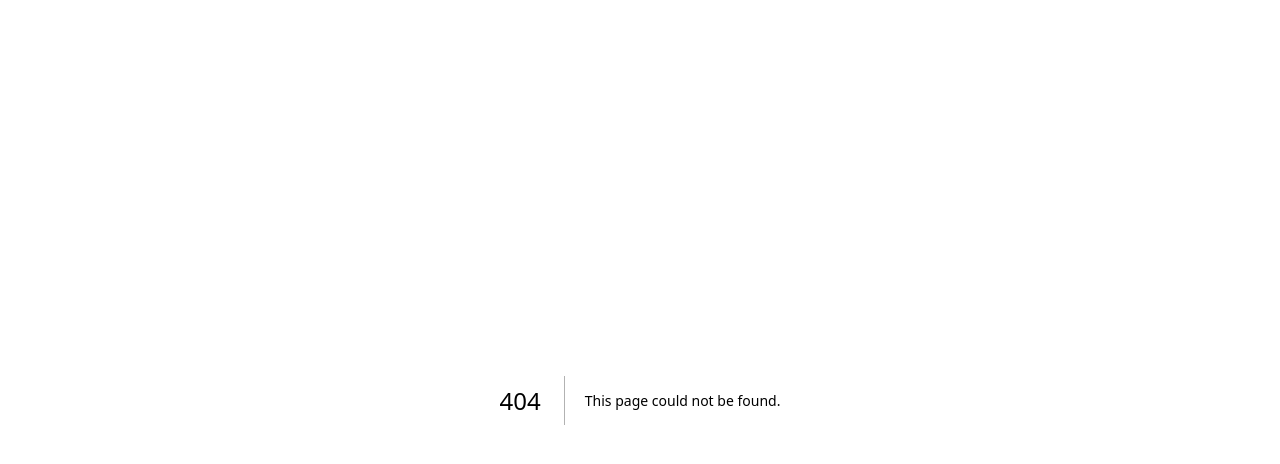
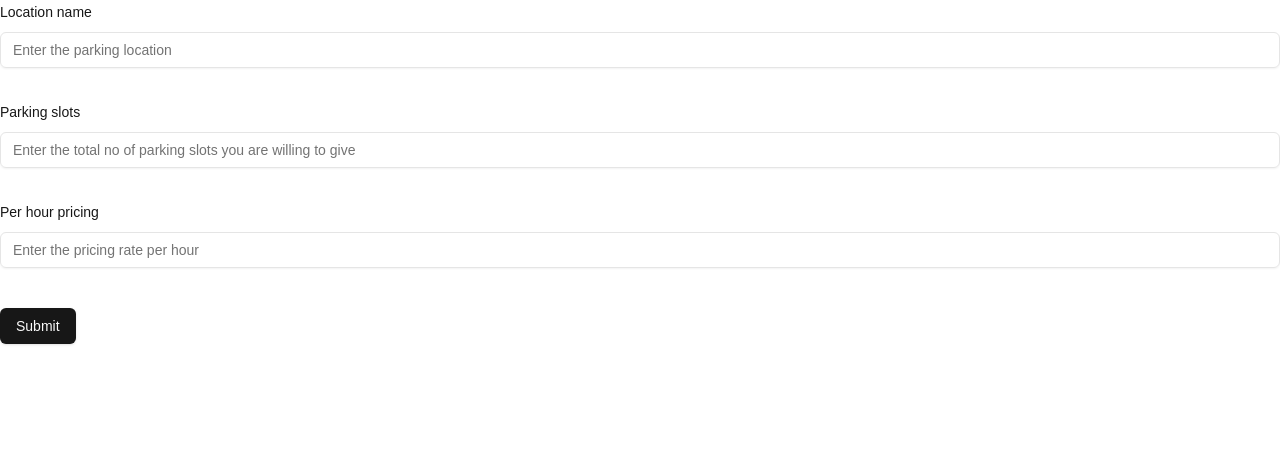
Before and after one commit to Liquidator04/Parkit, a Next.js app: page /hostdata in a window 1280 px wide. Before the commit this address had no page. Shown: the top 464 px of the page. Built offline with nearby package versions, Linux system fonts and the light colour scheme.

Commit message:
Added host form

```diff
--- a/package.json
+++ b/package.json
@@ -9,7 +9,9 @@
     "lint": "next lint"
   },
   "dependencies": {
+    "@hookform/resolvers": "^3.9.0",
     "@radix-ui/react-icons": "^1.3.0",
+    "@radix-ui/react-label": "^2.1.0",
     "@radix-ui/react-slot": "^1.1.0",
     "class-variance-authority": "^0.7.0",
     "clsx": "^2.1.1",
@@ -20,8 +22,10 @@
     "next-auth": "^5.0.0-beta.21",
     "react": "^18",
     "react-dom": "^18",
+    "react-hook-form": "^7.53.0",
     "tailwind-merge": "^2.5.2",
-    "tailwindcss-animate": "^1.0.7"
+    "tailwindcss-animate": "^1.0.7",
+    "zod": "^3.23.8"
   },
   "devDependencies": {
     "eslint": "^8",
--- /dev/null
+++ b/src/app/hostdata/page.jsx
@@ -0,0 +1,9 @@
+import { ProfileForm } from "@/components/host-form";
+
+export default function page(){
+    return(
+        <>
+        <ProfileForm></ProfileForm>
+        </>
+    )
+}
--- /dev/null
+++ b/src/components/host-form.jsx
@@ -0,0 +1,98 @@
+"use client"
+
+import { zodResolver } from "@hookform/resolvers/zod"
+import { useForm } from "react-hook-form"
+import { z } from "zod"
+
+import { Button } from "@/components/ui/button"
+import {
+  Form,
+  FormControl,
+  FormDescription,
+  FormField,
+  FormItem,
+  FormLabel,
+  FormMessage,
+} from "@/components/ui/form"
+import { Input } from "@/components/ui/input"
+
+const formSchema = z.object({
+  Locationname: z.string().min(2, {
+    message: "Location name must be at least 2 characters.",
+  }),
+  Parkingslots: z.string().min(2, {
+    message: "Parking slots must be at least 2 characters.",
+  }),
+  Perhourpricing: z.string().min(2, {
+    message: "Per hour pricing must be at least 2 characters.",
+  }),
+})
+
+
+export function ProfileForm() {
+    // 1. Define your form.
+    const form = useForm({
+      resolver: zodResolver(formSchema),
+      defaultValues: {
+      },
+    })
+
+    // 2. Define a submit handler.
+    function onSubmit(values) {
+      // Do something with the form values.
+      // ✅ This will be type-safe and validated.
+      console.log(values)
+    }
+  return (
+    <Form {...form}>
+      <form onSubmit={form.handleSubmit(onSubmit)} className="space-y-8">
+        <FormField
+          control={form.control}
+          name="Locationname"
+          render={({ field }) => (
+            <FormItem>
+              <FormLabel>Location name</FormLabel>
+              <FormControl>
+                <Input placeholder="Enter the parking location" {...field} />
+              </FormControl>
+              <FormDescription>
+              </FormDescription>
+              <FormMessage />
+            </FormItem>
+          )}
+        />
+        <FormField
+          control={form.control}
+          name="Parkingslots"
+          render={({ field }) => (
+            <FormItem>
+              <FormLabel>Parking slots</FormLabel>
+              <FormControl>
+                <Input placeholder="Enter the total no of parking slots you are willing to give" {...field} />
+              </FormControl>
+              <FormDescription>
+              </FormDescription>
+              <FormMessage />
+            </FormItem>
+          )}
+        />
+        <FormField
+          control={form.control}
+          name="Perhourpricing"
+          render={({ field }) => (
+            <FormItem>
+              <FormLabel>Per hour pricing</FormLabel>
+              <FormControl>
+                <Input placeholder="Enter the pricing rate per hour" {...field} />
+              </FormControl>
+              <FormDescription>
+              </FormDescription>
+              <FormMessage />
+            </FormItem>
+          )}
+        />
+        <Button type="submit">Submit</Button>
+      </form>
+    </Form>
+  )
+}
--- /dev/null
+++ b/src/components/ui/form.jsx
@@ -0,0 +1,134 @@
+"use client";
+import * as React from "react"
+import { Slot } from "@radix-ui/react-slot"
+import { Controller, FormProvider, useFormContext } from "react-hook-form";
+
+import { cn } from "@/lib/utils"
+import { Label } from "@/components/ui/label"
+
+const Form = FormProvider
+
+const FormFieldContext = React.createContext({})
+
+const FormField = (
+  {
+    ...props
+  }
+) => {
+  return (
+    (<FormFieldContext.Provider value={{ name: props.name }}>
+      <Controller {...props} />
+    </FormFieldContext.Provider>)
+  );
+}
+
+const useFormField = () => {
+  const fieldContext = React.useContext(FormFieldContext)
+  const itemContext = React.useContext(FormItemContext)
+  const { getFieldState, formState } = useFormContext()
+
+  const fieldState = getFieldState(fieldContext.name, formState)
+
+  if (!fieldContext) {
+    throw new Error("useFormField should be used within <FormField>")
+  }
+
+  const { id } = itemContext
+
+  return {
+    id,
+    name: fieldContext.name,
+    formItemId: `${id}-form-item`,
+    formDescriptionId: `${id}-form-item-description`,
+    formMessageId: `${id}-form-item-message`,
+    ...fieldState,
+  }
+}
+
+const FormItemContext = React.createContext({})
+
+const FormItem = React.forwardRef(({ className, ...props }, ref) => {
+  const id = React.useId()
+
+  return (
+    (<FormItemContext.Provider value={{ id }}>
+      <div ref={ref} className={cn("space-y-2", className)} {...props} />
+    </FormItemContext.Provider>)
+  );
+})
+FormItem.displayName = "FormItem"
+
+const FormLabel = React.forwardRef(({ className, ...props }, ref) => {
+  const { error, formItemId } = useFormField()
+
+  return (
+    (<Label
+      ref={ref}
+      className={cn(error && "text-destructive", className)}
+      htmlFor={formItemId}
+      {...props} />)
+  );
+})
+FormLabel.displayName = "FormLabel"
+
+const FormControl = React.forwardRef(({ ...props }, ref) => {
+  const { error, formItemId, formDescriptionId, formMessageId } = useFormField()
+
+  return (
+    (<Slot
+      ref={ref}
+      id={formItemId}
+      aria-describedby={
+        !error
+          ? `${formDescriptionId}`
+          : `${formDescriptionId} ${formMessageId}`
+      }
+      aria-invalid={!!error}
+      {...props} />)
+  );
+})
+FormControl.displayName = "FormControl"
+
+const FormDescription = React.forwardRef(({ className, ...props }, ref) => {
+  const { formDescriptionId } = useFormField()
+
+  return (
+    (<p
+      ref={ref}
+      id={formDescriptionId}
+      className={cn("text-[0.8rem] text-muted-foreground", className)}
+      {...props} />)
+  );
+})
+FormDescription.displayName = "FormDescription"
+
+const FormMessage = React.forwardRef(({ className, children, ...props }, ref) => {
+  const { error, formMessageId } = useFormField()
+  const body = error ? String(error?.message) : children
+
+  if (!body) {
+    return null
+  }
+
+  return (
+    (<p
+      ref={ref}
+      id={formMessageId}
+      className={cn("text-[0.8rem] font-medium text-destructive", className)}
+      {...props}>
+      {body}
+    </p>)
+  );
+})
+FormMessage.displayName = "FormMessage"
+
+export {
+  useFormField,
+  Form,
+  FormItem,
+  FormLabel,
+  FormControl,
+  FormDescription,
+  FormMessage,
+  FormField,
+}
--- /dev/null
+++ b/src/components/ui/label.jsx
@@ -0,0 +1,18 @@
+"use client"
+
+import * as React from "react"
+import * as LabelPrimitive from "@radix-ui/react-label"
+import { cva } from "class-variance-authority";
+
+import { cn } from "@/lib/utils"
+
+const labelVariants = cva(
+  "text-sm font-medium leading-none peer-disabled:cursor-not-allowed peer-disabled:opacity-70"
+)
+
+const Label = React.forwardRef(({ className, ...props }, ref) => (
+  <LabelPrimitive.Root ref={ref} className={cn(labelVariants(), className)} {...props} />
+))
+Label.displayName = LabelPrimitive.Root.displayName
+
+export { Label }
```
Also changed, not shown: 1 other file (tests, documents, lock files or other folders).
